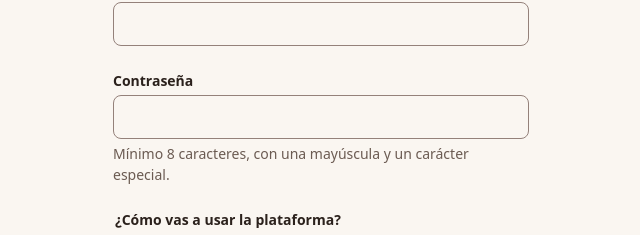
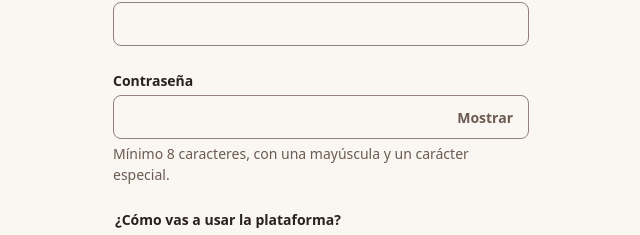
Before and after one commit to rc-0105/Marketplace-LR, a React (Vite) app in the folder frontend/: page /registro in a window 1280 px wide. Shown: the part 288-523 px from the top of the page, without its empty margins (319-959 px from the left). Built offline with nearby package versions, Linux system fonts and the light colour scheme.

Commit message:
feat(identidad): SOF-11 mostrar u ocultar la contraseña en el formulario

```diff
--- a/frontend/src/shared/components/Campo.jsx
+++ b/frontend/src/shared/components/Campo.jsx
@@ -1,23 +1,46 @@
+import { useState } from 'react';
 import PropTypes from 'prop-types';
 import estilos from './Campo.module.css';
 
-/** Campo de formulario con etiqueta, ayuda y error asociados para lectores de pantalla. */
+/**
+ * Campo de formulario con etiqueta, ayuda y error asociados para lectores de pantalla.
+ * Si es de contraseña, ofrece un botón para mostrar u ocultar lo escrito.
+ */
 export default function Campo({ id, etiqueta, ayuda, error, type = 'text', ...control }) {
+  const [contrasenaVisible, setContrasenaVisible] = useState(false);
   const idDescripcion = `${id}-descripcion`;
   const descripcion = error ?? ayuda;
+  const esContrasena = type === 'password';
+
+  const entrada = (
+    <input
+      id={id}
+      name={id}
+      type={esContrasena && contrasenaVisible ? 'text' : type}
+      className={estilos.control}
+      aria-invalid={error ? true : undefined}
+      aria-describedby={descripcion ? idDescripcion : undefined}
+      {...control}
+    />
+  );
 
   return (
     <div className={estilos.campo}>
       <label className={estilos.etiqueta} htmlFor={id}>{etiqueta}</label>
-      <input
-        id={id}
-        name={id}
-        type={type}
-        className={estilos.control}
-        aria-invalid={error ? true : undefined}
-        aria-describedby={descripcion ? idDescripcion : undefined}
-        {...control}
-      />
+      {esContrasena ? (
+        <div className={estilos.conBoton}>
+          {entrada}
+          <button
+            type="button"
+            className={estilos.alternar}
+            aria-controls={id}
+            aria-label={contrasenaVisible ? 'Ocultar contraseña' : 'Mostrar contraseña'}
+            onClick={() => setContrasenaVisible((visible) => !visible)}
+          >
+            {contrasenaVisible ? 'Ocultar' : 'Mostrar'}
+          </button>
+        </div>
+      ) : entrada}
       {descripcion && (
         <p id={idDescripcion} className={error ? estilos.error : estilos.ayuda}>{descripcion}</p>
       )}
--- a/frontend/src/shared/components/Campo.module.css
+++ b/frontend/src/shared/components/Campo.module.css
@@ -28,6 +28,37 @@
   border-color: var(--color-error);
 }
 
+.conBoton {
+  position: relative;
+  display: flex;
+}
+
+.conBoton .control {
+  flex: 1;
+  padding-right: 5.5rem;
+}
+
+.alternar {
+  position: absolute;
+  top: 50%;
+  right: var(--espacio-2);
+  transform: translateY(-50%);
+  padding: var(--espacio-1) var(--espacio-2);
+  border: none;
+  border-radius: var(--radio);
+  background: transparent;
+  color: var(--color-texto-secundario);
+  font: inherit;
+  font-size: var(--texto-pequeno);
+  font-weight: 600;
+  cursor: pointer;
+  transition: color var(--transicion);
+}
+
+.alternar:hover {
+  color: var(--color-texto);
+}
+
 .ayuda,
 .error {
   margin: 0;
```
Also changed, not shown: 1 other file (tests, documents, lock files or other folders).
